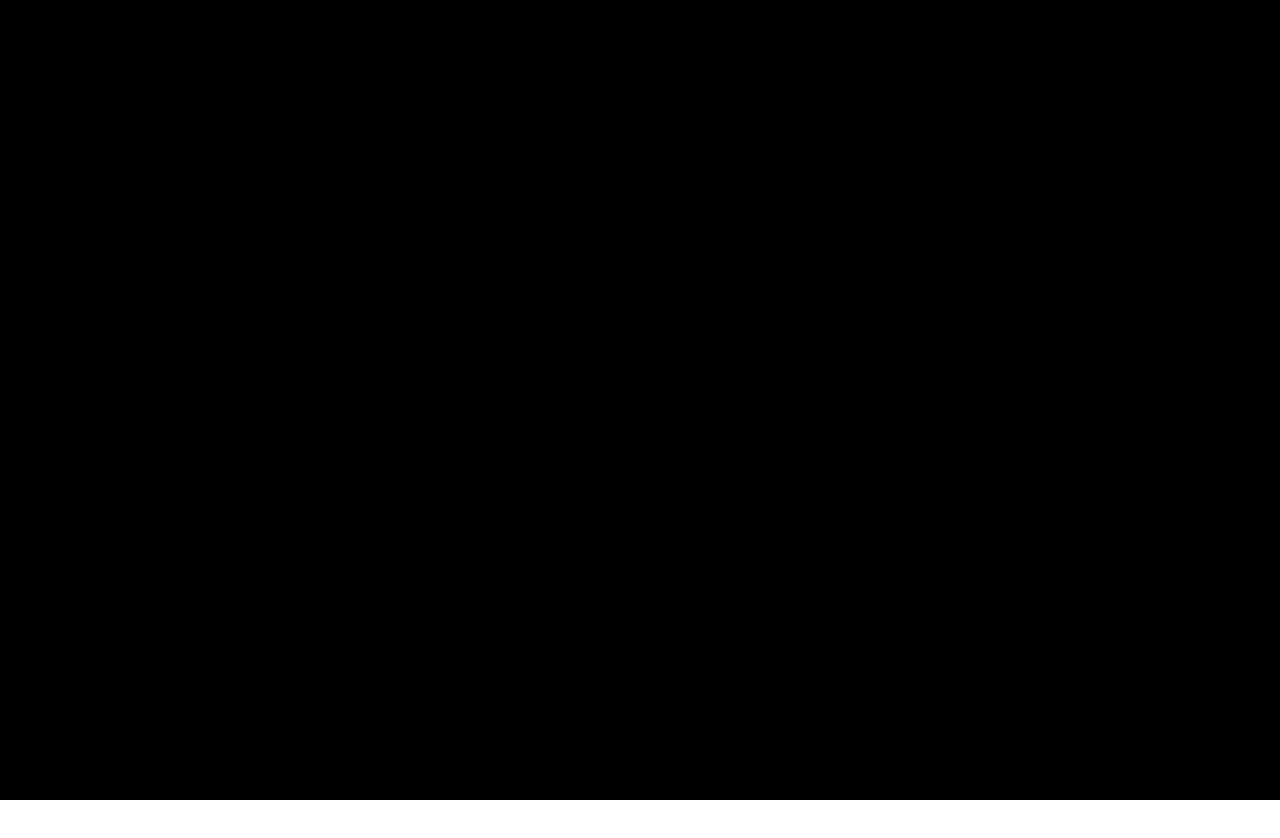
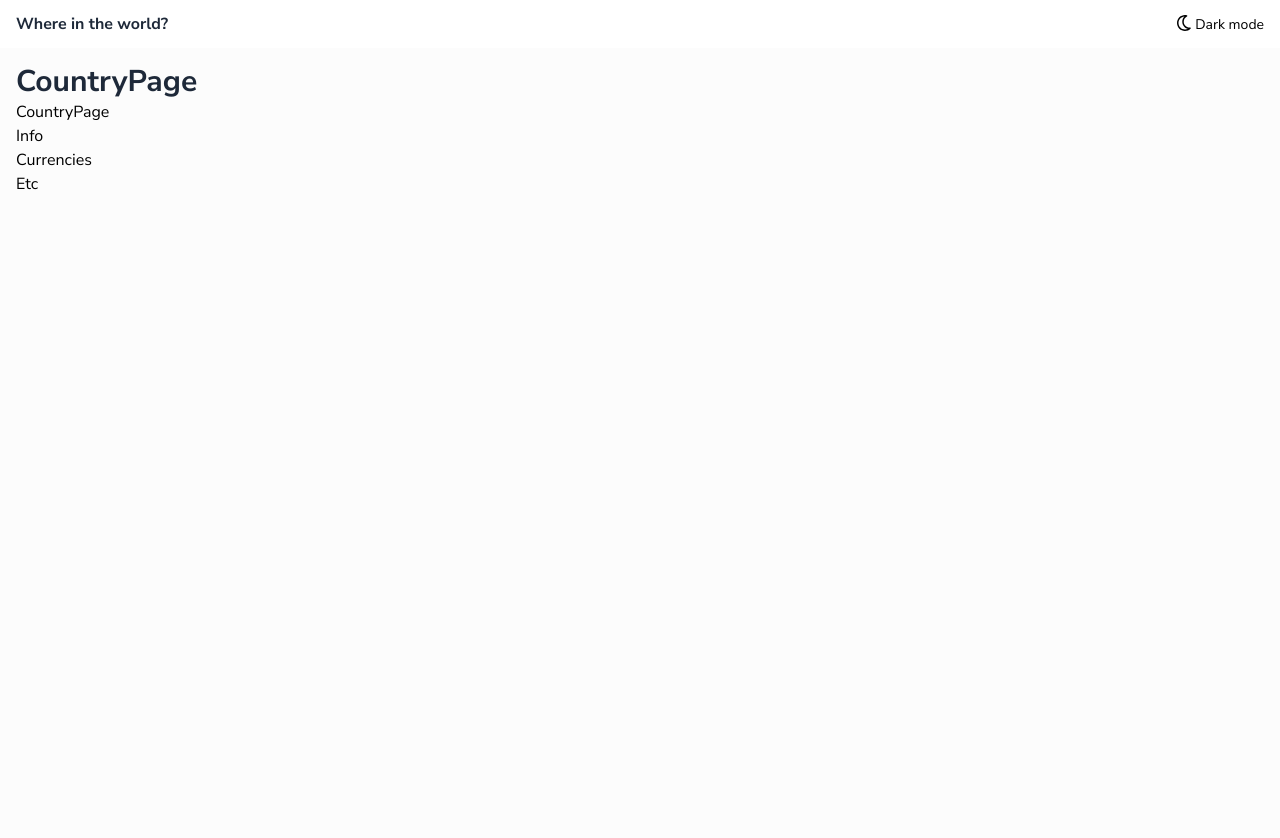
Before and after one commit to gabrielmarcano/countries-api, a React (Vite) app: page /1 in a window 1280 px wide. Shown: the top 838 px of the page. Before the commit the page ends 800 px from the top, so only its background shows below. Built offline with nearby package versions, Linux system fonts and the light colour scheme.

Commit message:
React router + FontAwesome

```diff
--- a/package.json
+++ b/package.json
@@ -10,6 +10,9 @@
     "preview": "vite preview"
   },
   "dependencies": {
+    "@fortawesome/fontawesome-svg-core": "^7.0.0",
+    "@fortawesome/free-regular-svg-icons": "^7.0.0",
+    "@fortawesome/react-fontawesome": "^0.2.3",
     "@tailwindcss/vite": "^4.1.12",
     "@tanstack/react-query": "^5.85.3",
     "axios": "^1.11.0",
@@ -17,6 +20,7 @@
     "prettier-plugin-tailwindcss": "^0.6.14",
     "react": "^19.1.1",
     "react-dom": "^19.1.1",
+    "react-router": "^7.8.1",
     "tailwindcss": "^4.1.12"
   },
   "devDependencies": {
--- a/src/App.tsx
+++ /dev/null
@@ -1,9 +0,0 @@
-function App() {
-  return (
-    <>
-      <div className="min-h-screen bg-black">App</div>
-    </>
-  )
-}
-
-export default App
--- /dev/null
+++ b/src/Root.tsx
@@ -0,0 +1,41 @@
+import { useState, useEffect } from 'react'
+import { Outlet } from 'react-router'
+
+import { FontAwesomeIcon } from '@fortawesome/react-fontawesome'
+import { faMoon, faSun } from '@fortawesome/free-regular-svg-icons'
+
+function Root() {
+  const [darkMode, setDarkMode] = useState(false)
+
+  useEffect(() => {
+    if (darkMode) {
+      document.documentElement.classList.add('dark')
+    } else {
+      document.documentElement.classList.remove('dark')
+    }
+  }, [darkMode])
+
+  return (
+    <>
+      <div className="font-nunito min-h-screen bg-white">
+        <div className="flex h-12 w-full items-center justify-between p-4 shadow-md">
+          <h1 className="text-md font-bold text-gray-800">
+            Where in the world?
+          </h1>
+          <button
+            onClick={() => setDarkMode(!darkMode)}
+            className="cursor-pointer"
+            aria-label="Toggle dark mode"
+            type="button"
+          >
+            <FontAwesomeIcon icon={darkMode ? faSun : faMoon} />
+            <span className="text-sm">{darkMode ? 'Light' : 'Dark'} mode</span>
+          </button>
+        </div>
+        <Outlet />
+      </div>
+    </>
+  )
+}
+
+export default Root
--- /dev/null
+++ b/src/components/CountryCard.tsx
@@ -0,0 +1,5 @@
+function CountryCard() {
+  return <div>CountryCard</div>
+}
+
+export default CountryCard
--- a/src/index.css
+++ b/src/index.css
@@ -1,5 +1,7 @@
 @import url('https://fonts.googleapis.com/css2?family=Nunito+Sans:ital,opsz,wght@0,6..12,200..1000;1,6..12,200..1000&display=swap');
 @import 'tailwindcss';
+
+@custom-variant dark (&:where(.dark, .dark *));
 
 @theme {
   /* Dark Mode Elements */
--- a/src/main.tsx
+++ b/src/main.tsx
@@ -1,8 +1,11 @@
 import { StrictMode } from 'react'
 import { createRoot } from 'react-dom/client'
 import './index.css'
-import App from './App.tsx'
+import Root from './Root.tsx'
 import { QueryClient, QueryClientProvider } from '@tanstack/react-query'
+import { BrowserRouter, Route, Routes } from 'react-router'
+import CountryPage from './pages/CountryPage.tsx'
+import HomePage from './pages/HomePage.tsx'
 
 const queryClient = new QueryClient({
   defaultOptions: {
@@ -15,7 +18,14 @@
 createRoot(document.getElementById('root')!).render(
   <StrictMode>
     <QueryClientProvider client={queryClient}>
-      <App />
+      <BrowserRouter>
+        <Routes>
+          <Route path="/" element={<Root />}>
+            <Route index element={<HomePage />} />
+            <Route path=":country" element={<CountryPage />} />
+          </Route>
+        </Routes>
+      </BrowserRouter>
     </QueryClientProvider>
   </StrictMode>
 )
--- /dev/null
+++ b/src/pages/CountryPage.tsx
@@ -0,0 +1,17 @@
+function CountryPage() {
+  return (
+    <>
+      <div className="min-h-screen bg-gray-50">
+        <div className="container mx-auto w-full p-4">
+          <h1 className="text-3xl font-bold text-gray-800">CountryPage</h1>
+          <p>CountryPage</p>
+          <p>Info</p>
+          <p>Currencies</p>
+          <p>Etc</p>
+        </div>
+      </div>
+    </>
+  )
+}
+
+export default CountryPage
--- /dev/null
+++ b/src/pages/HomePage.tsx
@@ -0,0 +1,23 @@
+import CountryCard from '../components/CountryCard'
+
+function HomePage() {
+  return (
+    <>
+      <div className="min-h-screen bg-gray-50">
+        <div className="container mx-auto w-full p-4">
+          <input
+            type="text"
+            placeholder="Search for a country..."
+            className="mb-4 w-full rounded border border-gray-300 px-4 py-2 text-gray-800"
+          />
+          <CountryCard />
+          <CountryCard />
+          <CountryCard />
+          <CountryCard />
+        </div>
+      </div>
+    </>
+  )
+}
+
+export default HomePage
```
Also changed, not shown: 1 other file (tests, documents, lock files or other folders).
